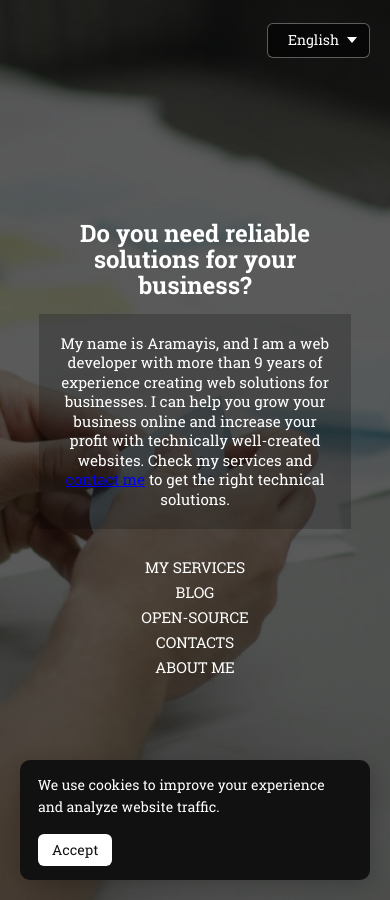
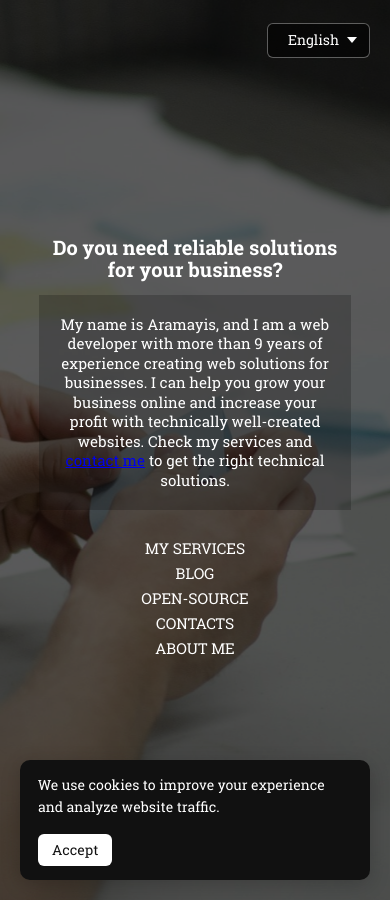
Before and after one commit to aramayismirzoyan/aramayismirzoyan.github.io, a Jekyll site: the page built from index.html, in a window 390 px wide. Built offline with Jekyll 4.4.1, drawn with Linux system fonts in a browser that asks for light colours; some web fonts are replaced.

Commit message:
[fix] fix the main page text

```diff
--- a/assets/css/main.css
+++ b/assets/css/main.css
@@ -123,12 +123,16 @@
 
 @media (max-width: 585px) {
   .hompage-content__title {
-      font-size: 24px;
+      font-size: 20px;
       margin-bottom: 0px;
   }
 
   .hompage-content__info {
     font-size: 17px;
+  }
+
+  .hompage-content__description {
+    margin-bottom: 5px;
   }
 }
 
```
